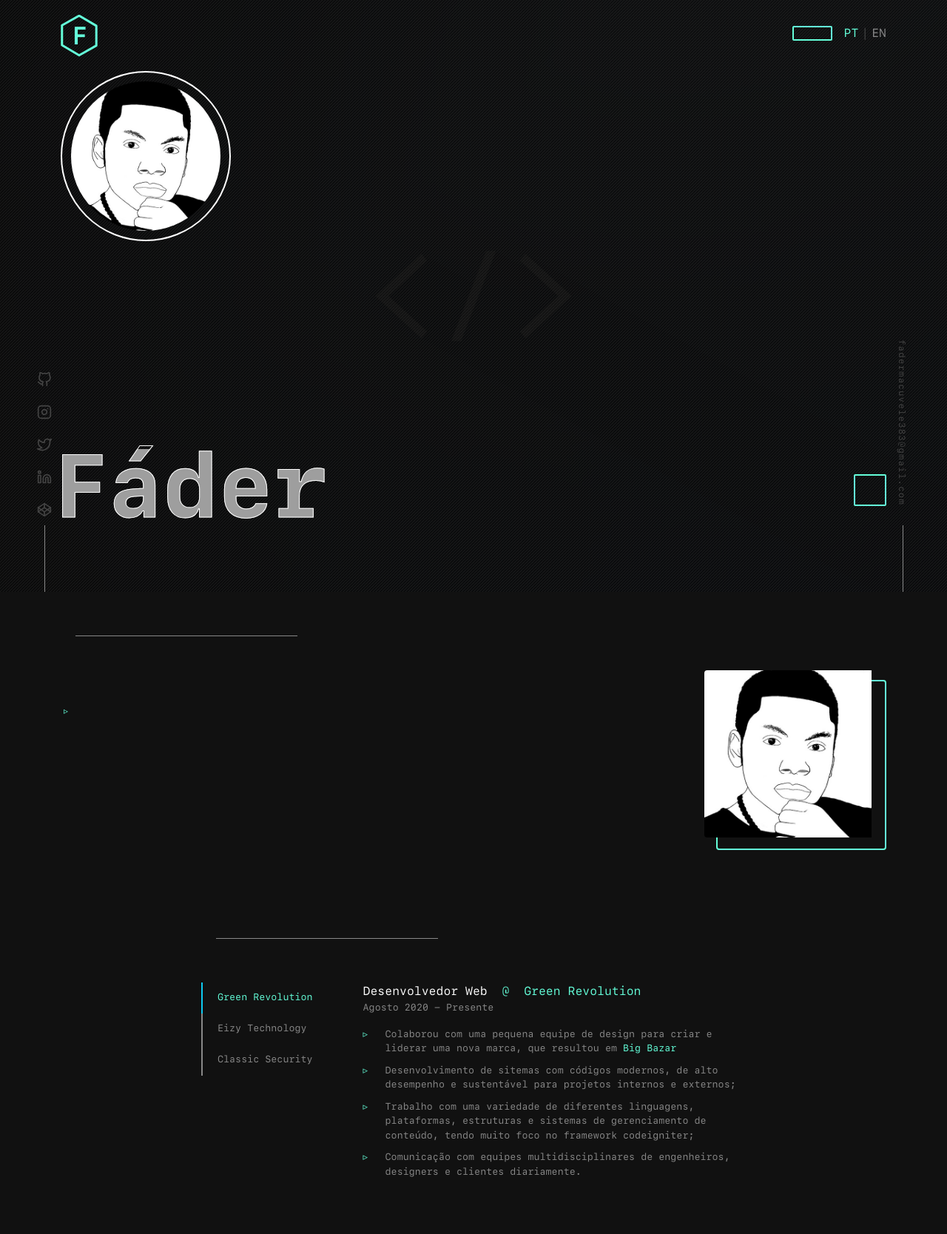
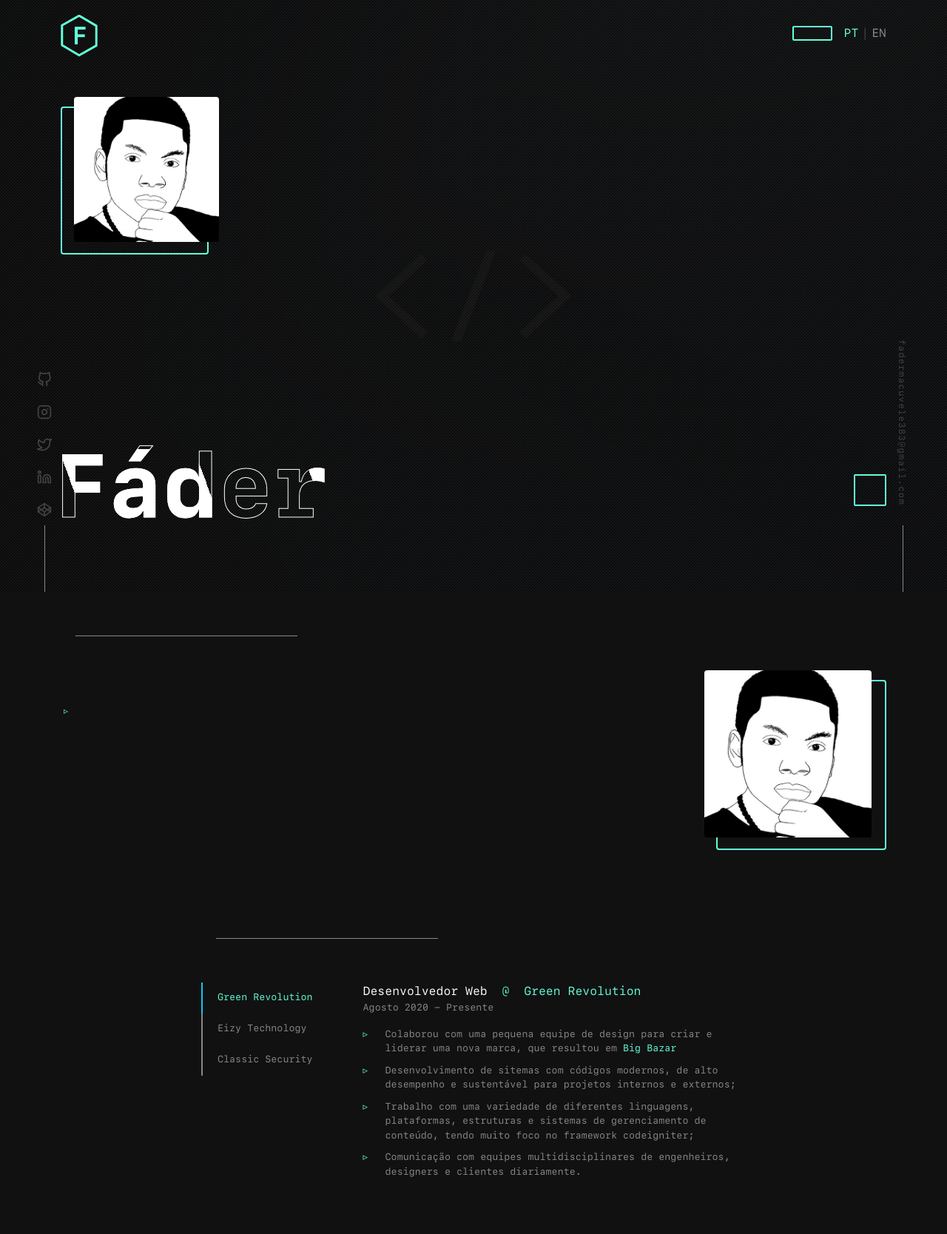
Before and after one commit to fader-azevedo/resume, a PHP site: page / in a window 1280 px wide. Shown: the top 1668 px of the page at 74% size. Run offline with PHP 8.4, Linux system fonts and the light colour scheme; data that the repository does not hold is empty; grey boxes are pictures that could not be loaded.

Commit message:
some changes

```diff
--- a/assets/css/custom.css
+++ b/assets/css/custom.css
@@ -81,6 +81,7 @@
 .dot {
     background: url("../img/dot.png");
 }
+
 .banner-effect {
     position: relative;
     background: linear-gradient(to right, #0071bc, #0071bc55, #952a7c55, #952a7c);
@@ -116,16 +117,16 @@
     margin-left: -10px;
     color: transparent;
     -webkit-text-stroke: 1px #fff;
-    background: url("../../images/back.png");
+    background: url("../img/back.png");
     -webkit-background-clip: text;
-    background-position: 0 0;
+    background-position: -8px -40px;
     animation: back 20s linear infinite;
     font-family: "SF Mono Bold", sans-serif;
 }
 
 @keyframes back {
     100% {
-        background-position: 2000px 0;
+        /*background-position: 2000px 0;*/
     }
 }
 
--- a/assets/css/style.css
+++ b/assets/css/style.css
@@ -424,6 +424,18 @@
 #hero .btn-get-started:hover {
     background: transparent;
     border-color: #fff;
+}
+
+
+#hero .image-box {
+    width: 200px;
+    height: 200px;
+    border: 2px solid #64ffda
+}
+
+#hero .image-box img {
+    top: -15px;
+    right: -8%
 }
 
 @media (max-width: 768px) {
--- a/index.php
+++ b/index.php
@@ -46,7 +46,7 @@
 </head>
 
 <body>
-<div class="div-media-icons">
+<div class="div-media-icons d-sm-none d-none d-lg-block">
     <ul class="media-icons">
         <li><a href="https://github.com/fader-azevedo" aria-label="GitHub" target="_blank" rel="noreferrer">
                 <svg xmlns="http://www.w3.org/2000/svg" role="img" viewBox="0 0 24 24" fill="none" stroke="currentColor"
@@ -98,10 +98,10 @@
             </a></li>
     </ul>
 </div>
-<div class="div-vertical-email">
+<div class="div-vertical-email d-sm-none d-none d-lg-block">
     <a href="mailto:fadermacuvele383@gmail.com">fadermacuvele383@gmail.com</a>
 </div>
-<!-- ======= Header ======= -->
+
 <header id="header" class="fixed-top d-flex align-items-center">
     <div class="container d-flex  align-items-center">
         <a href="" id="logo" class="me-auto position-relative" style="width: 50px; height: 50px">
@@ -116,7 +116,6 @@
                 </g>
             </svg>
         </a>
-        <!--        </h1>-->
         <nav id="navbar" class="navbar order-last order-lg-0">
             <ul>
                 <li><a class="nav-link scrollto " href="#about"><?=$nav['about']?></a></li>
@@ -127,7 +126,7 @@
             <i class="bi bi-list mobile-nav-toggle"></i>
         </nav>
         <a href="#contact" class="get-started-btn scrollto"><?=$nav['resume']?></a>
-        <div class="d-flex ps-3">
+        <div class="d-flex ps-0 ps-sm-0 ps-lg-3 pe-lg-0 pe-3">
             <a class="language <?=$lang == 'pt'?'active':''?>" href="index.php?lang=pt">PT</a>
             <span class="mx-1">|</span><a class="language <?=$lang == 'en'?'active':''?>" href="index.php?lang=en">EN</a>
         </div>
@@ -139,11 +138,16 @@
         <div class="dot">
             <div class="main-container w-100 h-100 pt-5 pt-lg-5 bg-dangers">
                 <div class="container h-100 mt-5 d-flex flex-column justify-content-between">
-                    <div class="row align-items-center" data-aos="zoom-in" data-aos-delay="100">
-                        <div class="col-xl-4 col-lg-5 col-md-5 col-sm-4">
-                            <div class="bg-transparent rounded-circle row mx-sm-auto mx-auto mx-lg-0 align-items-center"
-                                 style="width: 230px; height: 230px; border: 2px solid white">
-                                <img src="assets/img/fader-face.jpg" class="rounded-circle mx-autox d-blockx" alt="">
+                    <div class="row d-flex justify-content-center justify-content-sm-center justify-content-md-center justify-content-lg-start" data-aos="zoom-in" data-aos-delay="100">
+<!--                        <div class="col-xl-4 col-lg-5 col-md-5 col-sm-4">-->
+                        <div class="col-xl-4 col-lg-5 col-md-5 col-sm-4 col-12">
+<!--                            <div class="bg-transparent rounded-circle row mx-sm-auto mx-auto mx-lg-0 align-items-center"-->
+<!--                                 style="width: 230px; height: 230px; border: 2px solid white">-->
+<!--                                <img src="assets/img/fader-face.jpg" class="rounded-circle mx-autox d-blockx" alt="">-->
+<!--                            </div>-->
+
+                            <div class="rounded position-relative image-box mt-5 mx-auto d-block mx-lg-0">
+                                <img src="assets/img/fader-face.jpg" class="rounded position-absolute w-100" alt="">
                             </div>
                         </div>
                     </div>
@@ -169,7 +173,6 @@
 
 </section><!-- End Hero -->
 
-
 <main id="main">
     <section id="about" class="about bg-main">
         <div class="container" data-aos="fade-up">
@@ -192,9 +195,9 @@
                         </div>
                     </div>
                 </div>
-                <div class="col-md-4 d-flex justify-content-end">
+                <div class="col-md-4 d-sm-none d-none d-lg-flex justify-content-lg-end">
                     <div class="rounded position-relative image-box">
-                        <img src="assets/img/fader-face.jpg" class="rounded-start position-absolute w-100" alt="">
+                        <img src="assets/img/fader-face.jpg" class="rounded position-absolute w-100" alt="">
                     </div>
                 </div>
             </div>
```
